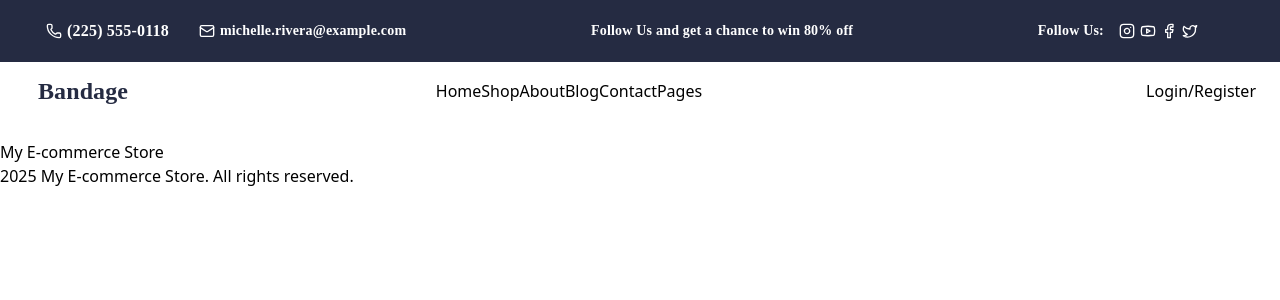
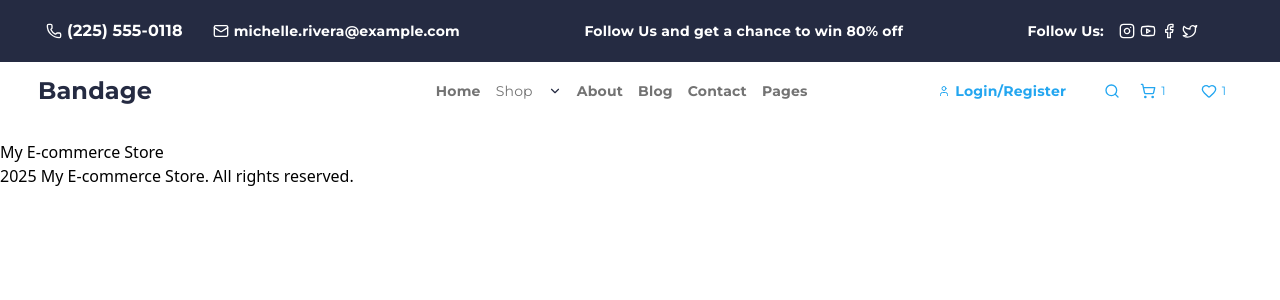
Before and after one commit to Menekse-Hasdemir/fullstack-ecommerce-lab, a React (Vite) app: page / in a window 1280 px wide. Shown: the top 300 px of the page. Built offline with nearby package versions, Linux system fonts and the light colour scheme.

Commit message:
T02: Navbar Figma uyumlu hale getirildi

```diff
--- a/index.html
+++ b/index.html
@@ -5,6 +5,7 @@
     <link rel="icon" type="image/svg+xml" href="/vite.svg" />
     <meta name="viewport" content="width=device-width, initial-scale=1.0" />
     <title>fullstack-ecommerce-lab</title>
+    <link href="https://fonts.googleapis.com/css2?family=Montserrat:wght@400;700&display=swap" rel="stylesheet">
   </head>
   <body>
     <div id="root"></div>
--- a/src/layout/Header.jsx
+++ b/src/layout/Header.jsx
@@ -1,5 +1,6 @@
 import React from 'react';
-import { Phone,Mail,Instagram,Youtube,Facebook,Twitter } from 'lucide-react';
+import { Phone,Mail,Instagram,Youtube,Facebook,Twitter,ChevronDown,User, Search, ShoppingCart, Heart } from 'lucide-react';
+
 
 export default function Header(){
     return (
@@ -51,9 +52,10 @@ export default function Header(){
 
      <div className="flex justify-between items-center ml-[265px] mr-[24px] h-[58px] w-[1155px]">
         <div>
-    <nav>
-        <a href ="/">Home</a>
-        <a href="/shop">Shop</a>
+    <nav className="flex items-center gap-[15px] font-['Montserrat'] font-bold text-[14px] leading-[24px] tracking-[0.2px] text-[#737373] hover:text-[#252B42]">
+        <a href ="/" >Home</a>
+        <a href="/shop" className="font-medium">Shop</a>
+        <ChevronDown size={14} className="text-[#252B42]" />
         <a href="/about">About</a>
         <a href ="/blog">Blog</a>
         <a href ="/contact">Contact</a>
@@ -61,8 +63,30 @@ export default function Header(){
     </nav>
      </div>
 
-    <div>
-        <span>Login/Register</span>
+    <div className="flex items-center font-['Montserrat'] text-[#23A6F0]">
+        <div className="flex items-center cursor-pointer w-[166px] h-[54px] gap-[5px] p-[15px] rounded-[37px]">
+        <User size ={12}/>
+        <span className="font-bold text-[14px] leading-[24px] tracking-[0.2px]">Login/Register</span>
+        </div>
+
+        <div className="flex items-center p-[15px] gap-[5px] rounded-[37px]">
+
+         <div className="cursor-pointer hover:opacity-80 ">
+            <Search size={16}/>
+         </div>
+
+         <div className="flex items-center p-[15px] cursor-pointer hover:opacity-80">
+          <ShoppingCart size={16} />
+           <span className="ml-[5px] text-[12px] font-normal">1</span>
+         </div>
+
+         <div className="flex items-center p-[15px] cursor-pointer hover:opacity-80">
+         <Heart size={16} />
+         <span className="ml-[5px] text-[12px] font-normal">1</span>
+         </div>
+
+        </div>
+
     </div>
 
    </div>
```
